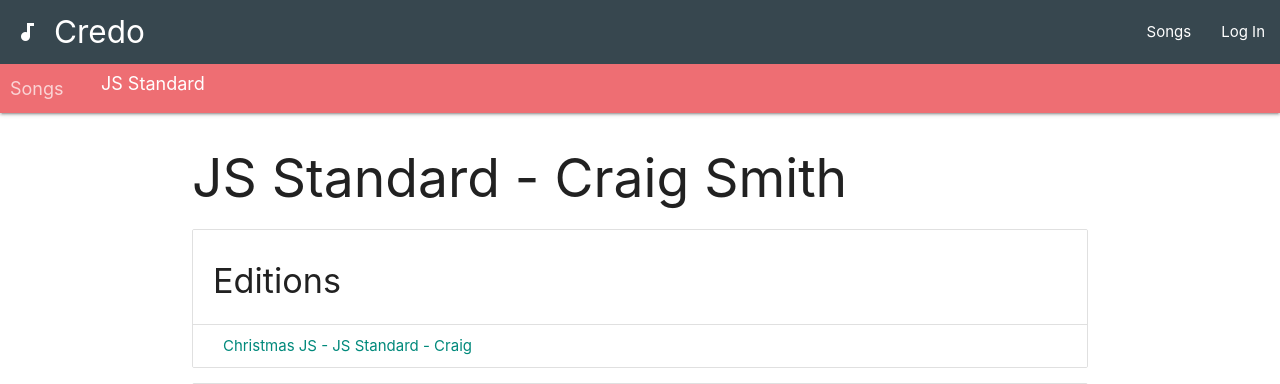
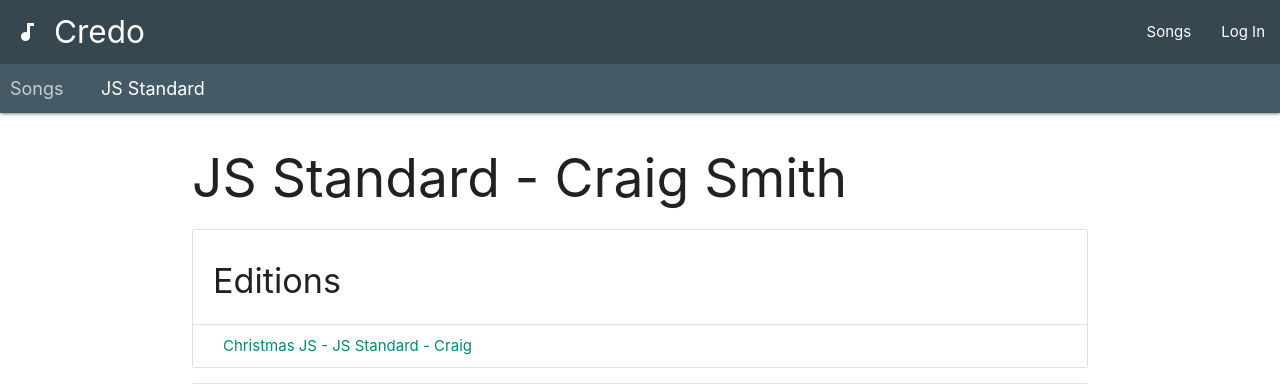
Before and after one commit to unit92/credo, a Django app: page /songs/1 in a window 1280 px wide. Shown: the top 384 px of the page. Run offline with Django 3.2, Linux system fonts and the light colour scheme; data comes from the database, SQL or seed files in the repository; parts of the project's set-up code (start-up, migrations or seed data) failed here and were passed over.

Commit message:
Fix breadcrumb colouring, centering and spacing

```diff
--- a/src/credo/static/credo/styles.css
+++ b/src/credo/static/credo/styles.css
@@ -57,12 +57,14 @@ svg.tooltipped:hover {
 }
 
 .breadcrumb-container {
-  margin-left: 10px;
+  padding-left: 10px;
 }
 
 .breadcrumb-vspace {
   padding-top: 0.5em;
   padding-bottom: 0.5em;
+  display: flex;
+  min-height: 48px;
 }
 
 #renderDiv {
--- a/src/credo/templates/breadcrumb.html
+++ b/src/credo/templates/breadcrumb.html
@@ -1,5 +1,5 @@
-<div class="valign-wrapper col s12 breadcrumb-container">
+<div class="valign-wrapper col s12 breadcrumb-container blue-grey darken-2">
   {% for crumb in breadcrumbs %}
-    <a {% if crumb.url %} href="{{ crumb.url }}" {% endif %} class="breadcrumb truncate breadcrumb-vspace">{{ crumb.text }}</a>
+    <a {% if crumb.url %} href="{{ crumb.url }}" {% endif %} class="breadcrumb truncate breadcrumb-vspace valign-wrapper">{{ crumb.text }}</a>
   {% endfor %}
 </div>
--- a/src/credo/templates/header.html
+++ b/src/credo/templates/header.html
@@ -21,7 +21,7 @@
   type="text/javascript">
 </script>
 
-<meta name="viewport" content="width=device-width, initial-scale=1, maximum-scale=1.0">
+<meta name="viewport" content="width=device-width, initial-scale=1.0, maximum-scale=1.0">
 <title>Credo</title>
 
 <div class="main">
```
